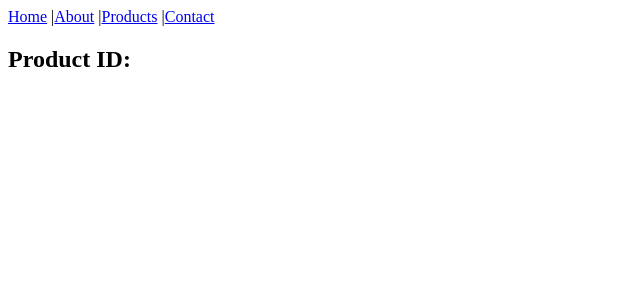
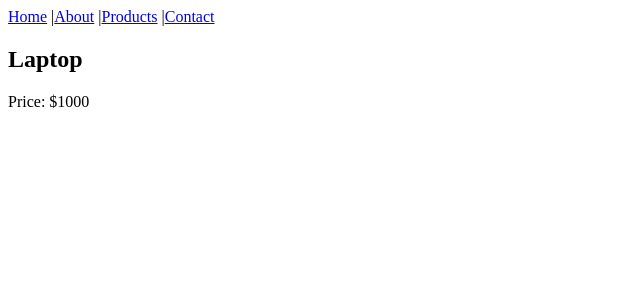
Before and after one commit to mahmudulhaque13/practice-react-router, a React (Vite) app: page /products/1 in a window 1280 px wide. Shown: the top 300 px of the page, without its empty margins (0-640 px from the left). Built offline with nearby package versions, Linux system fonts and the light colour scheme.

Commit message:
productdetails added

```diff
--- a/src/pages/ProductDetails.jsx
+++ b/src/pages/ProductDetails.jsx
@@ -1,9 +1,23 @@
 import React from "react";
 import { useParams } from "react-router-dom";
 
+const products = [
+  { id: 1, name: "Laptop", price: 1000 },
+  { id: 2, name: "Phone", price: 500 },
+  { id: 3, name: "Headphone", price: 200 },
+];
+
 const ProductDetails = () => {
-  const { id } = useParams;
-  return <h2>Product ID: {id}</h2>;
+  const { id } = useParams();
+
+  const product = products.find((p) => p.id === Number(id));
+
+  return (
+    <div>
+      <h2>{product.name}</h2>
+      <p>Price: ${product.price}</p>
+    </div>
+  );
 };
 
 export default ProductDetails;
```
